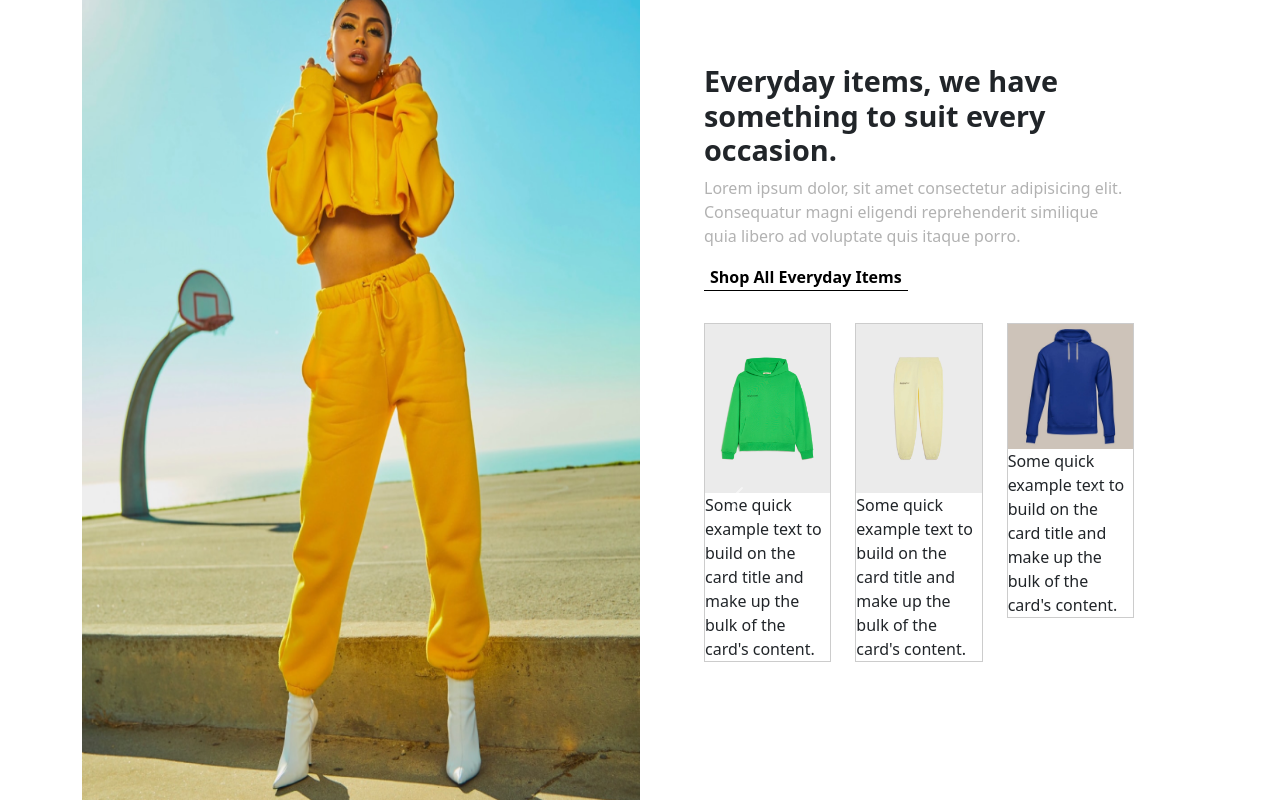
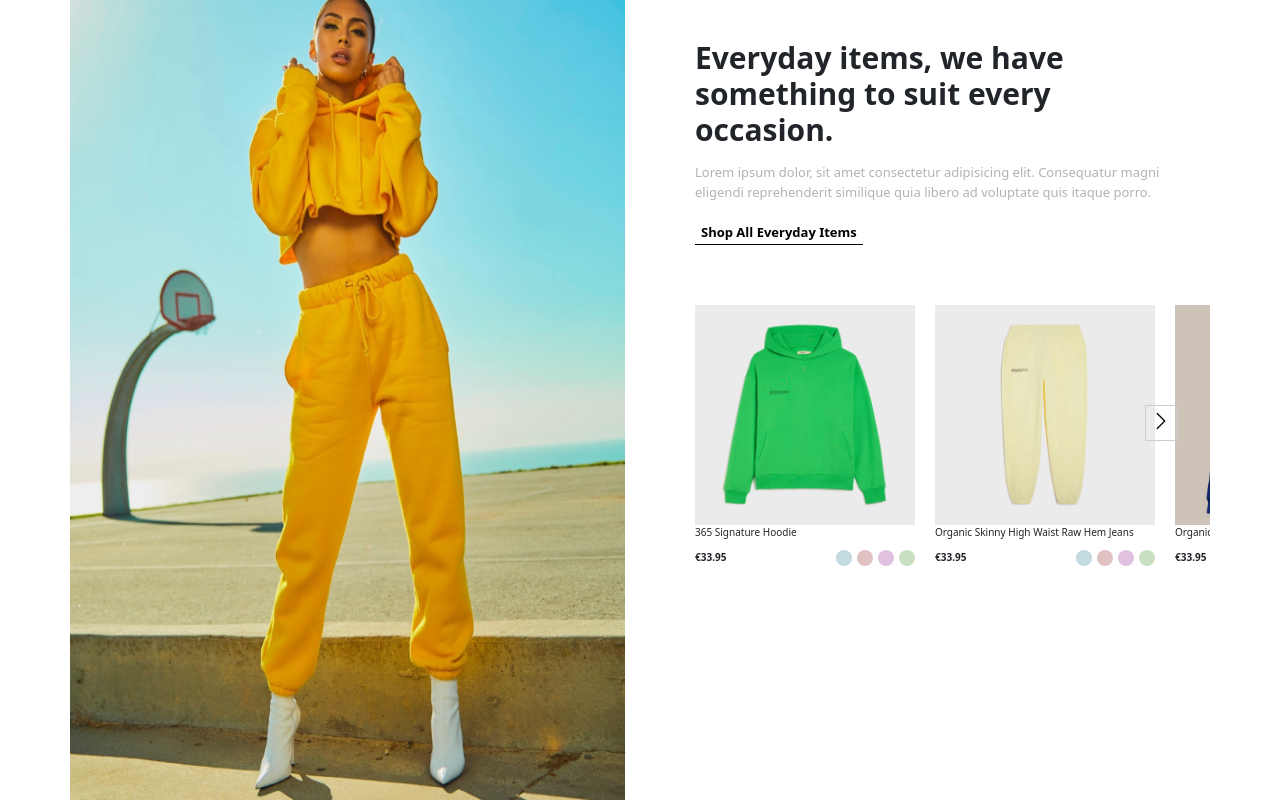
Before and after one commit to halilibrahimcelik/e-commerce-homepage, a React (Create React App) app: page / in a window 1280 px wide. Built offline with nearby package versions, Linux system fonts and the light colour scheme.

Commit message:
Adding styling of productlist and fixing layout bugs.

```diff
--- a/src/components/UI/Container.module.css
+++ b/src/components/UI/Container.module.css
@@ -1,6 +1,8 @@
 .main-container{
     display: grid;
     grid-template-columns: 50% 50%;
-
+    gap:3rem;
+    overflow: hidden;
+    justify-content: center;
 
 }
--- a/src/components/features/Features.module.css
+++ b/src/components/features/Features.module.css
@@ -1,3 +1,7 @@
 .features{
-   padding:4rem 4rem 0 4rem
+   padding:4rem 4rem 0 ;
+
+   position: relative;
+
+
 }
--- a/src/components/features/InfoText.module.css
+++ b/src/components/features/InfoText.module.css
@@ -1,19 +1,25 @@
 
 .info-text{
-    margin-bottom: 2rem;
+    margin-bottom: 6rem;
+    display: flex;
+    flex-direction: column;
+    gap:1rem
 }
 .heading{
     font-weight: 800;
-    font-size: 1.8rem;
+    font-size:3rem;
 }
 .text{
     color:#B2B2B2;
+    font-size: 1.3rem;
 }
 
 .button{
 background-color: white;
 outline: none;
 border: none;
+width: fit-content;
 border-bottom: 1px solid black;
 font-weight: 700;
+font-size: 1.3rem;
 }
--- a/src/components/features/ProductList.jsx
+++ b/src/components/features/ProductList.jsx
@@ -6,127 +6,184 @@ import styles from "./ProductList.module.css";
 
 const ProductList = () => {
   return (
-    <div>
+    <main className={styles["product-lists"]}>
       <div
         id="carouselExampleControls"
-        className="carousel slide"
+        className={`carousel carousel-dark slide ${styles.carousel}`}
         data-bs-touch="false"
         data-bs-interval="false"
       >
         <div className="carousel-inner">
           <div className="carousel-item active">
-            <div className="row">
-              <div className="col-md-4">
+            <div className={styles.products}>
               <div className={styles.card}>
                 <img
                   src={greenHoodie}
-                    className="card-img-top"
+                  className={styles.image}
                   alt="Green Hoodie"
                 />
-                  <div className="card-body">
-                    <p className="card-text">
-                      Some quick example text to build on the card title and
-                      make up the bulk of the card's content.
-                    </p>
+                <div>
+                  <p>365 Signature Hoodie</p>
+                  <div className={styles["product-info"]}>
+                    <strong>€33.95 </strong>
+                    <ul>
+                      <li>
+                        <input
+                          className={styles["blue-input"]}
+                          type="checkbox"
+                        />
+                      </li>
+                      <li>
+                        <input
+                          className={styles["red-input"]}
+                          type="checkbox"
+                        />
+                      </li>
+                      <li>
+                        <input
+                          className={styles["purple-input"]}
+                          type="checkbox"
+                        />
+                      </li>
+                      <li>
+                        <input
+                          className={styles["green-input"]}
+                          type="checkbox"
+                        />
+                      </li>
+                    </ul>
                   </div>
                 </div>
               </div>
-              <div className="col-md-4 mb-3">
+
               <div className={styles.card}>
                 <img
                   src={jean}
-                    className="card-img-top"
+                  className={styles.image}
                   alt="organic Skinny Waist Jean"
                 />
-                  <div className="card-body">
-                    <p className="card-text">
-                      Some quick example text to build on the card title and
-                      make up the bulk of the card's content.
-                    </p>
+                <div>
+                  <p>Organic Skinny High Waist Raw Hem Jeans</p>
+                  <div className={styles["product-info"]}>
+                    <strong>€33.95 </strong>
+                    <ul>
+                      <li>
+                        <input
+                          className={styles["blue-input"]}
+                          type="checkbox"
+                        />
+                      </li>
+                      <li>
+                        <input
+                          className={styles["red-input"]}
+                          type="checkbox"
+                        />
+                      </li>
+                      <li>
+                        <input
+                          className={styles["purple-input"]}
+                          type="checkbox"
+                        />
+                      </li>
+                      <li>
+                        <input
+                          className={styles["green-input"]}
+                          type="checkbox"
+                        />
+                      </li>
+                    </ul>
                   </div>
                 </div>
               </div>
-              <div className="col-md-4 mb-3">
+
               <div className={styles.card}>
                 <img
                   src={blueHodie}
-                    className="card-img-top"
+                  className={styles.image}
                   alt="blue Hoodie"
                 />
-                  <div className="card-body">
-                    <p className="card-text">
-                      Some quick example text to build on the card title and
-                      make up the bulk of the card's content.
-                    </p>
+                <div>
+                  <p>Organic Skinny Hoodie</p>
+                  <div className={styles["product-info"]}>
+                    <strong>€33.95 </strong>
+                    <ul>
+                      <li>
+                        <input
+                          className={styles["blue-input"]}
+                          type="checkbox"
+                        />
+                      </li>
+                      <li>
+                        <input
+                          className={styles["red-input"]}
+                          type="checkbox"
+                        />
+                      </li>
+                      <li>
+                        <input
+                          className={styles["purple-input"]}
+                          type="checkbox"
+                        />
+                      </li>
+                      <li>
+                        <input
+                          className={styles["green-input"]}
+                          type="checkbox"
+                        />
+                      </li>
+                    </ul>
                   </div>
                 </div>
               </div>
             </div>
           </div>
           <div className="carousel-item">
-            <div className="row">
-              <div className="col-md-4 mb-3">
-                <div className={styles.card}>
-                  <img
-                    src={greenHoodie}
-                    className="card-img-top"
-                    alt="Green Hoodie"
-                  />
-                  <div className="card-body">
-                    <p className="card-text">
-                      Some quick example text to build on the card title and
-                      make up the bulk of the card's content.
-                    </p>
-                  </div>
-                </div>
-              </div>
-              <div className="col-md-4 mb-3">
-                <div className={styles.card}>
-                  <img
-                    src={jean}
-                    className="card-img-top"
-                    alt="organic Skinny Waist Jean"
-                  />
-                  <div className="card-body">
-                    <p className="card-text">
-                      Some quick example text to build on the card title and
-                      make up the bulk of the card's content.
-                    </p>
-                  </div>
-                </div>
-              </div>
-              <div className="col-md-4 mb-3">
+            <div className={styles.products}>
               <div className={styles.card}>
                 <img
                   src={blueHodie}
-                    className="card-img-top"
+                  className={styles.image}
                   alt="blue Hoodie"
                 />
-                  <div className="card-body">
-                    <p className="card-text">
-                      Some quick example text to build on the card title and
-                      make up the bulk of the card's content.
-                    </p>
+                <div>
+                  <p>Organic Skinny Hoodie</p>
+                  <div className={styles["product-info"]}>
+                    <strong>€33.95 </strong>
+                    <ul>
+                      <li>
+                        <input
+                          className={styles["blue-input"]}
+                          type="checkbox"
+                        />
+                      </li>
+                      <li>
+                        <input
+                          className={styles["red-input"]}
+                          type="checkbox"
+                        />
+                      </li>
+                      <li>
+                        <input
+                          className={styles["purple-input"]}
+                          type="checkbox"
+                        />
+                      </li>
+                      <li>
+                        <input
+                          className={styles["green-input"]}
+                          type="checkbox"
+                        />
+                      </li>
+                    </ul>
                   </div>
                 </div>
               </div>
             </div>
           </div>
         </div>
+
         <button
-          className="carousel-control-prev"
-          type="button"
-          data-bs-target="#carouselExampleControls"
-          data-bs-slide="prev"
-        >
-          <span
-            className="carousel-control-prev-icon"
-            aria-hidden="true"
-          ></span>
-          <span className="visually-hidden">Previous</span>
-        </button>
-        <button
-          className="carousel-control-next"
+          className={`${styles["next-button"]}`}
           type="button"
           data-bs-target="#carouselExampleControls"
           data-bs-slide="next"
@@ -138,7 +195,7 @@ const ProductList = () => {
           <span className="visually-hidden">Next</span>
         </button>
       </div>
-    </div>
+    </main>
   );
 };
 
--- a/src/components/features/ProductList.module.css
+++ b/src/components/features/ProductList.module.css
@@ -1,4 +1,82 @@
+.product-lists{
+    position:absolute;
+    width:65rem;
+}
+.carousel{
+    position: relative;;
+}
+.products{
+    display: flex;
+    gap:2rem
+}
 .card{
-    /* width: 10rem; */
+/* width: 25rem; */
+
+
+}
+.product-info{
+    display: flex;
+    justify-content: space-between;
+}
+ul{
+    list-style-type: none;
+    display: flex;
+    gap:0.5rem
+}
+li{
+
+}
+
+.image{
+    width: 220px;
+    height: 220px;
+    object-fit: cover ;
+}
+
+input[type="checkbox"] {
+    -webkit-appearance: none;
+
+
+
+    width: 16px;
+    height: 16px;
+    border-radius: 50%;
+    opacity: 0.6;
+
+  }
+  input[type="checkbox"]:checked {
+    opacity: 1;
+    transform: scale(1.1);
+    border: 1px solid rgb(61, 58, 58);
+     }
+
+  .blue-input{
+
+        background-color: #99C3CC;
+
+  }
+  .red-input{
+
+        background-color: #CC9999;
+
+  }
+  .purple-input{
+
+        background-color: #CB99CC;
+
+  }
+  .green-input{
+
+        background-color: #A6CC99;
+
+  }
+
+  .next-button{
+    position: absolute;
+    display: inline-block;
+    background-color: transparent;
+    top:10rem;
+    left: 45rem;
     border: 1px solid #ccc;
-}
+    padding: 0.5rem;
+  }
--- a/src/index.css
+++ b/src/index.css
@@ -1,3 +1,6 @@
+html{
+  font-size: 62.5%;
+}
 body {
   margin: 0;
   font-family: -apple-system, BlinkMacSystemFont, 'Segoe UI', 'Roboto', 'Oxygen',
```
Lines whose indentation alone changed are shown as unchanged.
